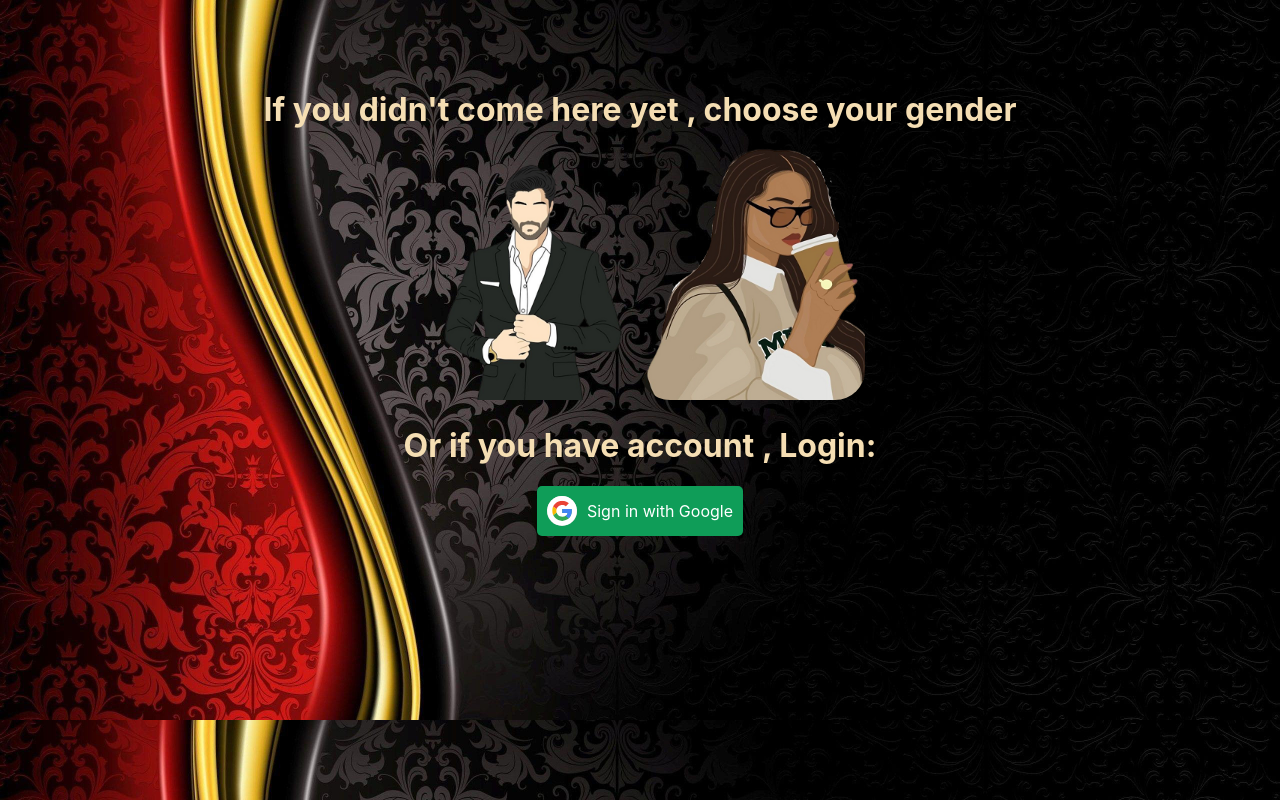
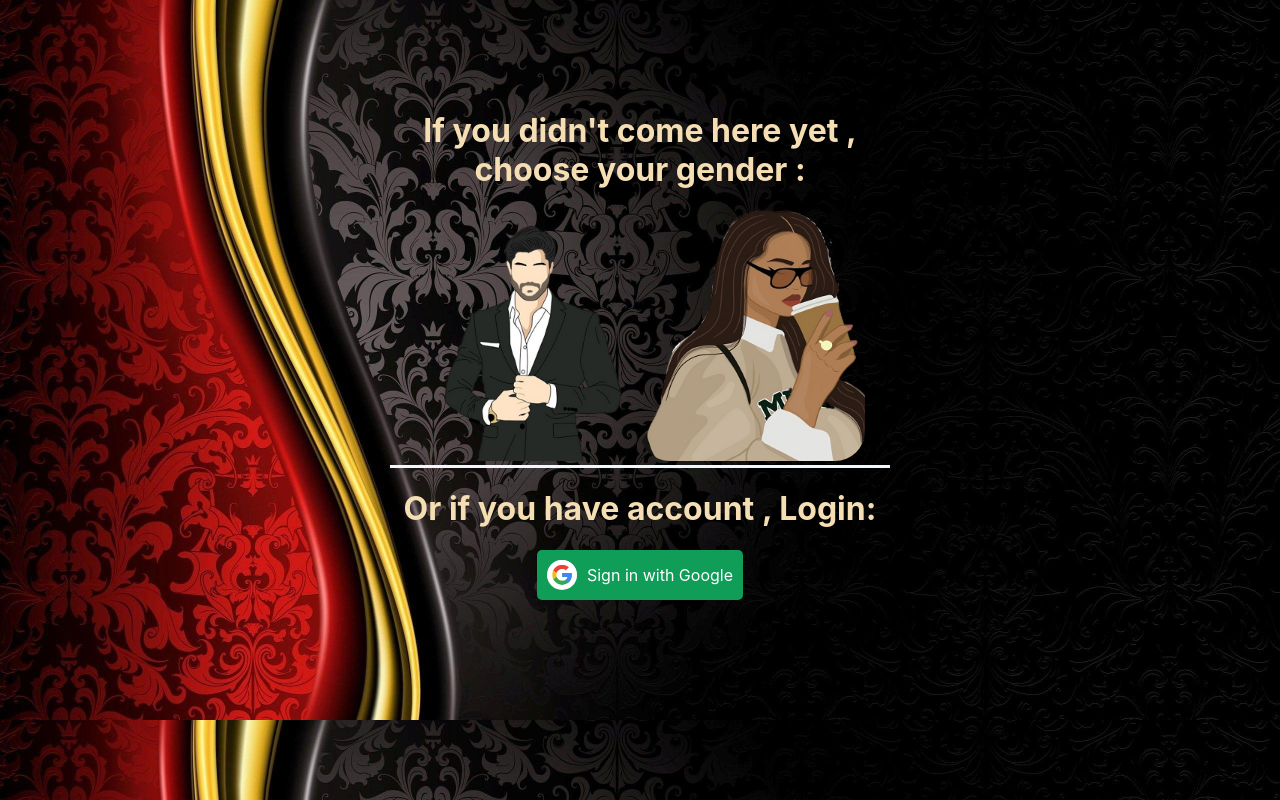
Before and after one commit to Aliniroomand/beauty-heaven, a React (Create React App) app: page / in a window 1280 px wide. Built offline with nearby package versions, Linux system fonts and the light colour scheme; the HTML template or start-up script is replaced by a standard one.

Commit message:
change some styles of interance page

```diff
--- a/src/App.css
+++ /dev/null
@@ -1,4 +0,0 @@
-.App {
-  text-align: center;
-
-}
--- a/src/App.js
+++ b/src/App.js
@@ -1,11 +1,10 @@
-import './App.css';
 import { BrowserRouter } from 'react-router-dom';
 //Components
 import ChooseGenderOrLogin from './components/ChooseGenderOrLogin';
 
 function App() {
   return (
-    <div className="App">
+    <div style={{textAlign:"center"}}>
       <BrowserRouter>
       <ChooseGenderOrLogin/>
       </BrowserRouter>
--- a/src/components/ChooseGenderOrLogin.js
+++ b/src/components/ChooseGenderOrLogin.js
@@ -11,9 +11,10 @@ import Login from './Login';
 
 const ChooseGenderOrLogin = () => {
     return (
-        <div>
+        <div className={styles.container}>
             <div className={styles.chooseGender}>
-                <h1>If you didn't come here yet , choose your gender</h1>
+                <h1>If you didn't come here yet ,<br></br> choose your gender :</h1>
+                    <div className={styles.imageContainer}>
                         <Link
                             to='/menServices'>
                             <img src={manGender} />
@@ -22,6 +23,8 @@ const ChooseGenderOrLogin = () => {
                             to='/womenServices'>
                             <img src={womanGender} />
                         </Link>
+                    </div>
+                <div className={styles.line}></div>
             </div>
             <div className={styles.login}>
                 <h1>Or if you have account , Login:</h1>
--- a/src/styles/ChooseGenderOrLogin.module.css
+++ b/src/styles/ChooseGenderOrLogin.module.css
@@ -1,8 +1,16 @@
+.container{
+    justify-content: center;
+    display: flex;
+    flex-direction: column;
+    align-items: center;
+
+}
 .chooseGender{
     margin-top: 90px;
     color: wheat;
+
 }
-.chooseGender a img{
+.imageContainer a img{
     height: 300px;
     border-radius: 30px;
     margin-top: -50px;
@@ -13,6 +21,12 @@
     transform: scale(1.2);
     transition: 0.5s;
 }
+.line{
+    width:500px;
+    height: 3px;
+    background-color: aliceblue;
+    text-align: center;
+}
 .login{
     color: wheat;
     display: flex;
```
Lines whose indentation alone changed are shown as unchanged.
